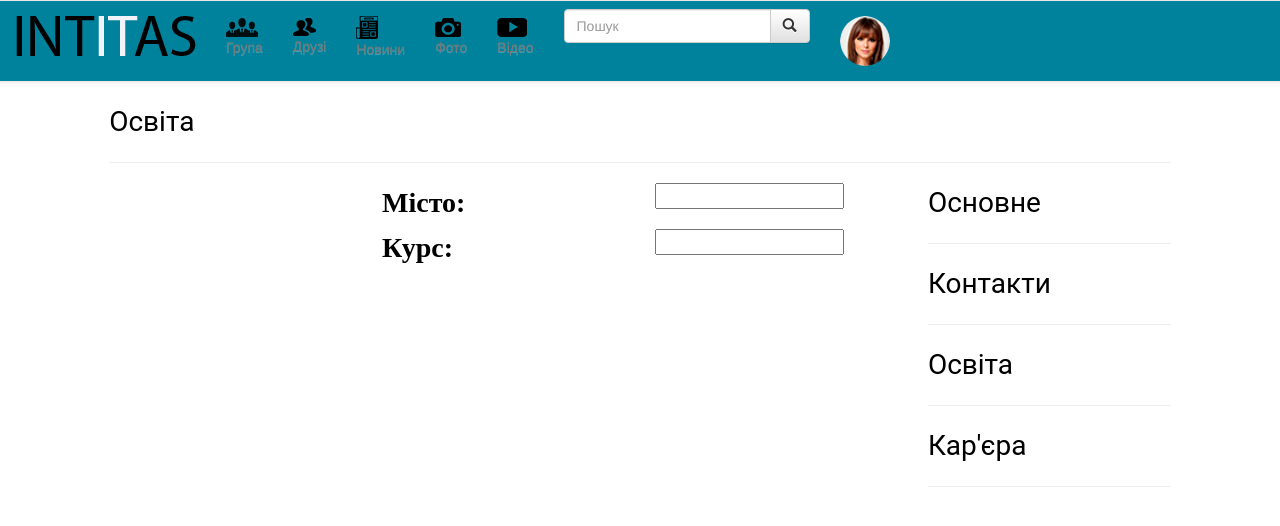
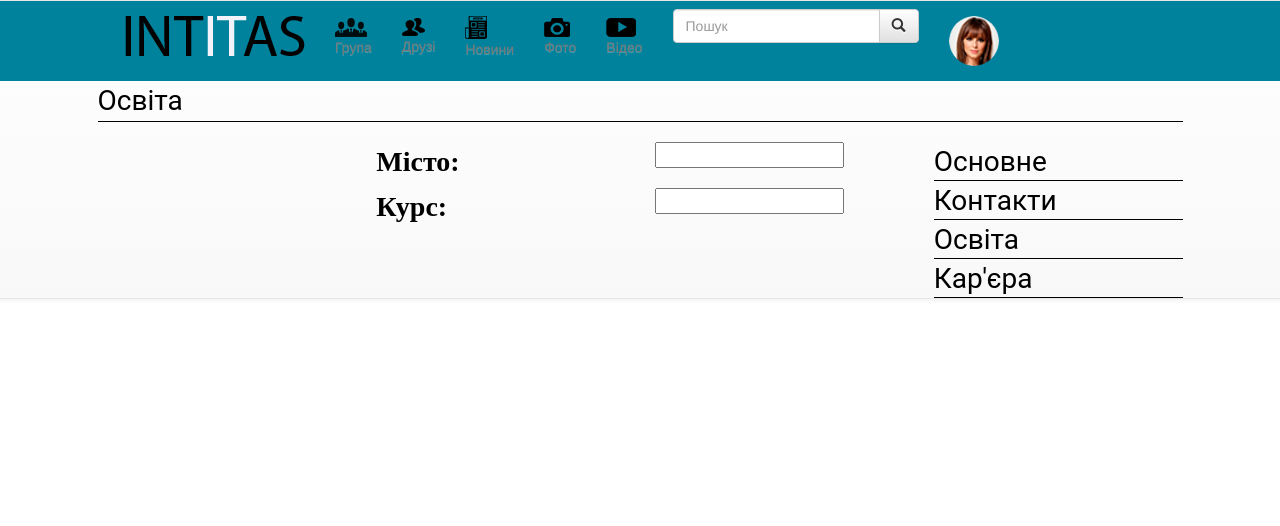
Before and after one commit to OleksandrKulbida/INTITAS, a plain HTML site: page education7.html in a window 1280 px wide. Shown: the top 526 px of the page. Drawn offline with nearby package versions, Linux system fonts and the light colour scheme.

Commit message:
black hr

```diff
--- a/education7.html
+++ b/education7.html
@@ -26,7 +26,10 @@
 			</div>
 
 			<!-- default menu -->
-			<div id="navbarCollapse" class="collapse navbar-collapse navbar-kor">
+			<div id="navbarCollapse" class="collapse navbar-collapse colorForNavbar">
+				<div class="row">
+					<div class="col-md-1"></div>
+					<div class="col-md-10">
 						<ul class="nav navbar-nav ">
 							<li><a href="#">
 									<img src="img/INTITASico.png" alt="INTITAS"
@@ -54,7 +57,7 @@
 							<!--
 							<li>
 								<div>
-							<form method="GET" action="">
+									<form>
 										<div><br><input type="text" name="search" value="" placeholder="Пошук"/><br></div>
 									</form>
 								</div>
@@ -74,8 +77,9 @@
 								<a href="#"><img src="img/circleMiniAva.png" class="img-circle" alt="ava"
 										width="50" height="50"/></a>
 							</li>
-
 						</ul>
+					</div>
+					<div class="col-md-1"></div>
 			</div>
 		</div>
 
@@ -84,7 +88,7 @@
 			<div class="col-md-1"></div>
 			<div class="col-md-10">
 				<div class="row">
-					<div class="col-md-12"><div class="textForRightPanelKor">Освіта</div><hr></div>
+					<div class="col-md-12"><div class="textForRightPanelKor">Освіта</div><hr class="HrStyleMain"><br></div>
 				</div>
 
 				<div class="row">
@@ -98,25 +102,12 @@
 							<div><input type="text" name="City" value="" placeholder=""/></div><br>
 							<div><input type="text" name="Class" value="" placeholder=""/></div>
 						</form>
-						<!--
-						<form>
-						  <div class="form-group">
-							<label for="city">Місто:
-							<input type="city" class="form-control" id="city"></label>
-						  </div>
-						  <div class="form-group">
-							<label for="class">Курс: </label>
-							<input type="class" class="form-control" >
-						  </div>
-						  <button type="submit" class="btn btn-default">Зберегти</button>
-						</form>
-						-->
 					</div>
 					<div class="col-md-3" >
-						<a class="textForRightPanelKor" href="#">Основне</a><hr color="black">
-						<a class="textForRightPanelKor" href="#">Контакти</a><hr>
-						<a class="textForRightPanelKor" href="#">Освіта</a><hr>
-						<a class="textForRightPanelKor" href="#">Кар'єра</a><hr>
+						<a class="textForRightPanelKor" href="#">Основне</a><hr class="HrStyleSecondary">
+						<a class="textForRightPanelKor" href="#">Контакти</a><hr class="HrStyleSecondary">
+						<a class="textForRightPanelKor" href="#">Освіта</a><hr class="HrStyleSecondary">
+						<a class="textForRightPanelKor" href="#">Кар'єра</a><hr class="HrStyleSecondary">
 					</div>
 				</div>
 			</div>
--- a/style7.css
+++ b/style7.css
@@ -32,10 +32,23 @@ body{
 	border-radius: 0 px !important;
 }
 
-.navbar-kor{
+.colorForNavbar{
 	background-color: #00829c;
 }
 
-.styleForHr{
-	color; black;
+.HrStyleMain{
+	margin-top: 0px;
+	margin-bottom: 0px;
+	border:none;
+	background:black;
+	height:1px;
 }
+
+.HrStyleSecondary{
+	margin-top: -2px;
+	margin-bottom: 0px;
+	border:none;
+	background:black;
+	height:1px;
+
+}
```
Lines whose indentation alone changed are shown as unchanged.
